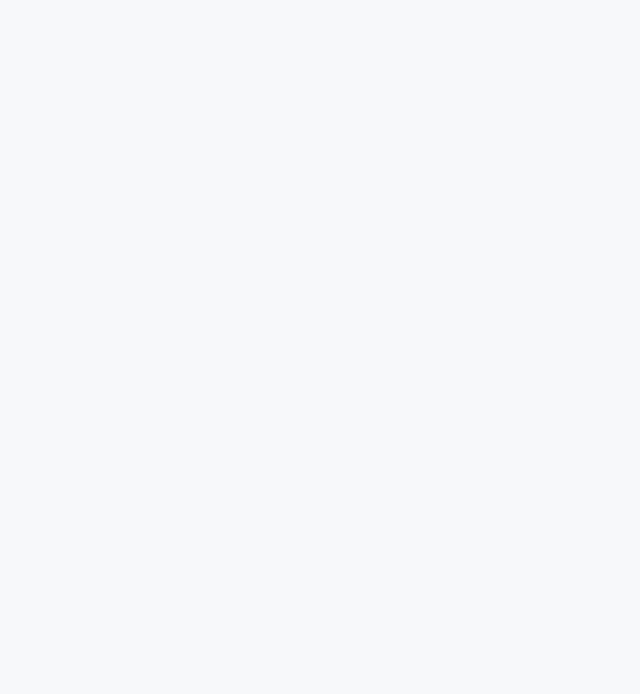
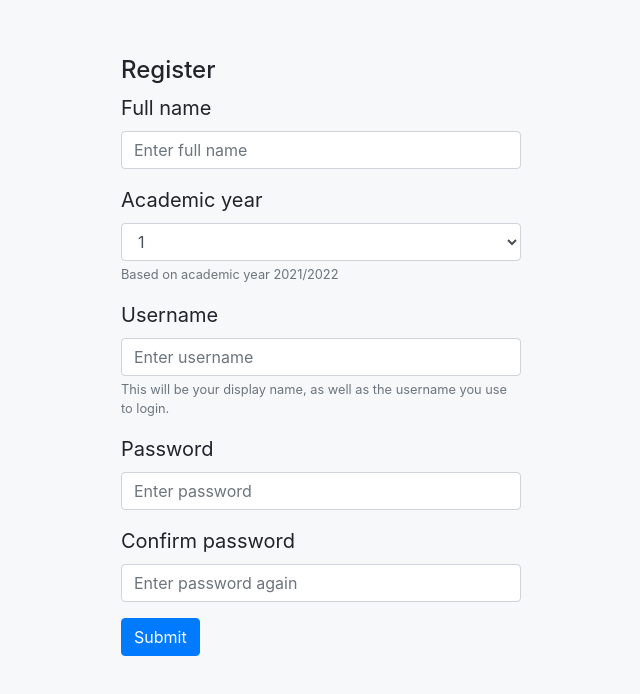
Before and after one commit to dominiclet/open-law, a Next.js app: page /register in a window 1280 px wide. Before the commit this address had no page. Shown: the top 694 px of the page, without its empty margins (319-959 px from the left). Built offline with nearby package versions, Linux system fonts and the light colour scheme.

Commit message:
added registration page

```diff
--- a/components/LoginLayout.js
+++ b/components/NoNavbarLayout.js
@@ -1,6 +1,6 @@
 import styles from '../styles/Layout.module.css';
 
-const LoginLayout = (props) => {
+const NoNavbarLayout = (props) => {
 
 	return (
 		<div className={styles.container}>
@@ -11,4 +11,4 @@ const LoginLayout = (props) => {
 	);
 }
 
-export default LoginLayout
+export default NoNavbarLayout
--- a/pages/_app.js
+++ b/pages/_app.js
@@ -1,5 +1,5 @@
 import Layout from '../components/Layout';
-import LoginLayout from '../components/LoginLayout';
+import NoNavbarLayout from '../components/NoNavbarLayout';
 import 'bootstrap/dist/css/bootstrap.min.css';
 import 'react-quill/dist/quill.bubble.css'; // CSS for Quill
 import '../styles/globals.css';
@@ -9,12 +9,12 @@ function MyApp({ Component, pageProps }) {
   const router = useRouter();
 
   // Paths that do not require authentication
-  const noAuth = ["/login"];
+  const noAuth = ["/login", "/register"];
   if (noAuth.includes(router.pathname)) {
     return (
-      <LoginLayout>
+      <NoNavbarLayout>
         <Component {...pageProps} />
-      </LoginLayout>
+      </NoNavbarLayout>
     );
   }
 
--- /dev/null
+++ b/pages/register/index.js
@@ -0,0 +1,69 @@
+import Form from 'react-bootstrap/Form';
+import Button from 'react-bootstrap/Button';
+import styles from '../../styles/Register.module.css';
+
+const registerPage = () => {
+	// For descriptions in the form, reduces font size
+	const mutedTextStyle = {
+		"fontSize": "0.8rem"
+	};
+
+	// Styling for text checking matching passwords
+	const matchingPasswordStyle = {
+		"transitionDuration": "0.4s"
+	}
+
+	// Check matching passwords
+	const handleEnterPassword = (e) => {
+		const passwordElem = document.getElementById("password");
+		const confirmPasswordElem = document.getElementById("confirmpw");
+		if (passwordElem.value && passwordElem.value !== confirmPasswordElem.value) {
+			confirmPasswordElem.style.boxShadow = "inset 0 1px 1px rgba(0,0,0,.075),0 0 5px 1px red";
+		} else if (passwordElem.value === confirmPasswordElem.value) {
+			confirmPasswordElem.style.boxShadow = "inset 0 1px 1px rgba(0,0,0,.075),0 0 5px 1px green";
+		}
+	}
+
+	return (
+		<div className={styles.formContainer}>
+			<h4>Register</h4>
+			<Form>
+				<Form.Group controlId="name">
+					<Form.Label>Full name</Form.Label>
+					<Form.Control type="text" placeholder="Enter full name" />
+				</Form.Group>
+				<Form.Group controlId="academicYear">
+					<Form.Label>Academic year</Form.Label>
+					<Form.Control as="select">
+						<option>1</option>
+						<option>2</option>
+						<option>3</option>
+						<option>4</option>
+						<option>5</option>
+					</Form.Control>
+					<Form.Text className="text-muted" style={mutedTextStyle}>
+						Based on academic year 2021/2022
+					</Form.Text>
+				</Form.Group>
+				<Form.Group controlId="username">
+					<Form.Label>Username</Form.Label>
+					<Form.Control type="text" placeholder="Enter username" />
+					<Form.Text className="text-muted" style={mutedTextStyle}>
+						This will be your display name, as well as the username you use to login.
+					</Form.Text>
+				</Form.Group>
+				<Form.Group controlId="password">
+					<Form.Label>Password</Form.Label>
+					<Form.Control id="password" type="password" placeholder="Enter password" onChange={handleEnterPassword} />
+				</Form.Group>
+				<Form.Group className={styles.confirmPassword} controlId="confirmPassword">
+					<Form.Label>Confirm password</Form.Label>
+					<Form.Control type="password" placeholder="Enter password again" id="confirmpw" onChange={handleEnterPassword} />
+				</Form.Group>
+				<Button type="submit">Submit</Button>
+			</Form>
+		</div>
+	);
+}
+
+export default registerPage
--- /dev/null
+++ b/styles/Register.module.css
@@ -0,0 +1,11 @@
+.formContainer {
+	width: 400px;
+}
+
+.confirmPassword:focus {
+	background-color: black!;
+}
+
+.checkMatch {
+	display: inline;
+}
```
